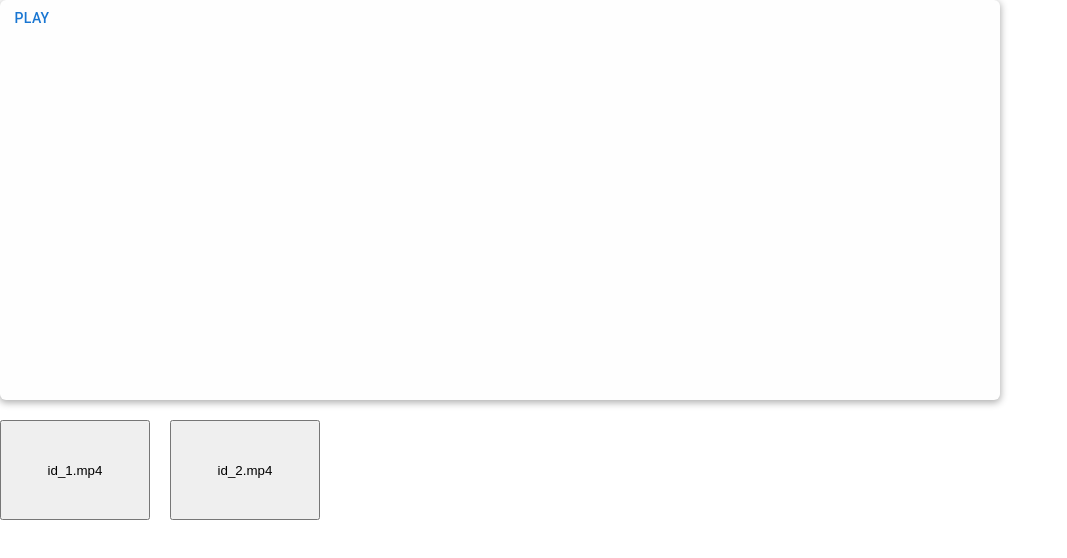
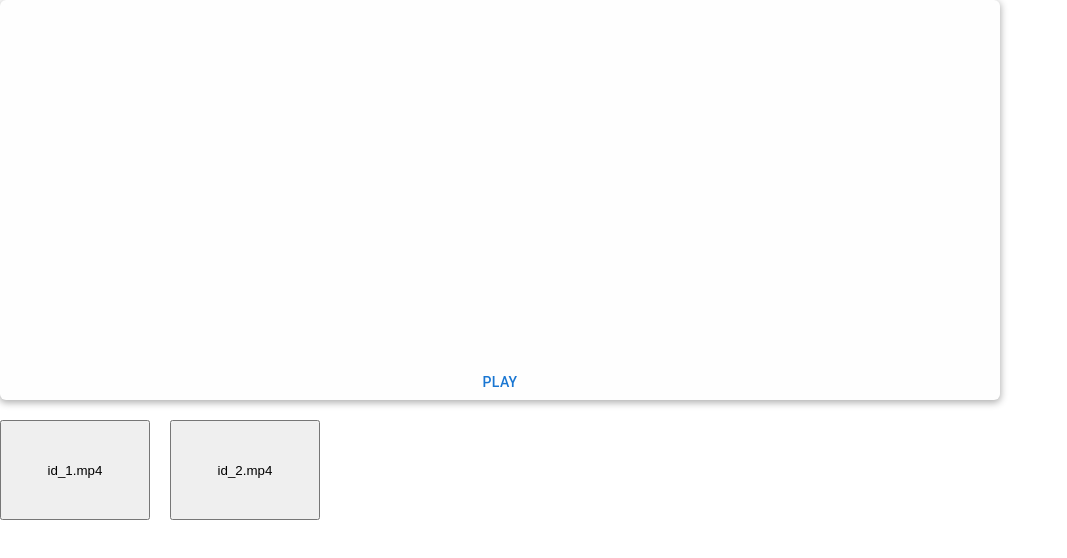
Before and after one commit to MrCoul3/pl, a React (Create React App) app: page / in a window 1280 px wide. Shown: the top 558 px of the page, without its empty margins (0-1067 px from the left). Built offline with nearby package versions, Linux system fonts and the light colour scheme.

Commit message:
add play/pause buttons

```diff
--- a/src/component/MainPlayerFrame/MainPlayerFrame.tsx
+++ b/src/component/MainPlayerFrame/MainPlayerFrame.tsx
@@ -1,7 +1,10 @@
-import React, { useEffect, useRef } from "react";
+import React, { useEffect, useState } from "react";
 import { PlayerInstance } from "../PlayerInstance";
 import style from "./style.module.css";
 import { Button } from "@mui/material";
+import { PLAYER_STATUSES } from "../../enums/PlayerStatuses";
+import { NavigationPanel } from "../NavigationPanel/NavigationPanel";
+
 interface IProps {
   input: string[];
 }
@@ -11,15 +14,28 @@ export const MainPlayerFrame = (props: IProps) => {
     console.log(props.input);
   }, [props.input]);
 
-  const currentVideo = useRef(null);
+  const [playerStatus, setPlayerStatus] = useState<PLAYER_STATUSES>(
+    PLAYER_STATUSES.pause
+  );
+
+  function playerAction() {
+    if (playerStatus === PLAYER_STATUSES.pause)
+      setPlayerStatus(PLAYER_STATUSES.play);
+    if (playerStatus === PLAYER_STATUSES.play)
+      setPlayerStatus(PLAYER_STATUSES.pause);
+  }
 
   return (
     <>
       <section className={style.mainFrame}>
-        {props.input.map((input) => (
-          <PlayerInstance currentVideo={currentVideo} input={input} />
-        ))}
-        <Button>Play</Button>
+
+        <div>
+          {props.input.map((input) => (
+            <PlayerInstance playerStatus={playerStatus} input={input} />
+          ))}
+        </div>
+
+        <NavigationPanel status={playerStatus} action={playerAction} />
       </section>
     </>
   );
--- a/src/component/MainPlayerFrame/style.module.css
+++ b/src/component/MainPlayerFrame/style.module.css
@@ -1,7 +1,10 @@
 .mainFrame {
+    display: flex;
     box-shadow: 0px 2px 7px 1px rgba(0, 0, 0, 0.3);
     width: 1000px;
     height: 400px;
     background: #FEFEFE;
     border-radius: 6px;
+    flex-direction: column;
+    justify-content: space-between;
 }
--- /dev/null
+++ b/src/component/NavigationPanel/NavigationPanel.tsx
@@ -0,0 +1,22 @@
+import { observer } from "mobx-react";
+import style from "./style.module.css";
+import { PLAYER_STATUSES } from "../../enums/PlayerStatuses";
+import { Button } from "@mui/material";
+import React from "react";
+
+interface INavPanel {
+  status: PLAYER_STATUSES;
+  action(): void;
+}
+
+export const NavigationPanel = observer((props: INavPanel) => {
+  return (
+    <>
+      <div className={style.navigationPanel}>
+        <Button onClick={props.action}>
+          {props.status === PLAYER_STATUSES.pause ? "Play" : "Pause"}
+        </Button>
+      </div>
+    </>
+  );
+});
--- /dev/null
+++ b/src/component/NavigationPanel/style.module.css
@@ -0,0 +1,4 @@
+.navigationPanel {
+    display: flex;
+    justify-content: center;
+}
--- a/src/component/PlayerInstance.tsx
+++ b/src/component/PlayerInstance.tsx
@@ -1,16 +1,32 @@
-import React, { Ref, useRef } from "react";
+import React, { Ref, useEffect, useRef } from "react";
+import { PLAYER_STATUSES } from "../enums/PlayerStatuses";
 
 interface IInput {
   input: string;
-  currentVideo: Ref<HTMLVideoElement>;
+  playerStatus: string;
 }
 export const PlayerInstance = (props: IInput) => {
-  return (
-    <video
-      ref={props.currentVideo}
-      autoPlay
-      width="400px"
-      src={props.input}
-    />
-  );
+  const currentVideo = useRef(null);
+
+  function actions() {
+    if (props.playerStatus === PLAYER_STATUSES.play) {
+      videoElement()?.play();
+    }
+    if (props.playerStatus === PLAYER_STATUSES.pause) {
+      videoElement()?.pause();
+    }
+  }
+
+  useEffect(() => {
+    actions();
+  }, [props.playerStatus]);
+
+  function videoElement() {
+    if (currentVideo.current !== null) {
+      const current = currentVideo.current as HTMLVideoElement;
+      return current;
+    }
+  }
+
+  return <video ref={currentVideo} width="400px" src={props.input} />;
 };
--- /dev/null
+++ b/src/enums/PlayerStatuses.ts
@@ -0,0 +1,5 @@
+export enum PLAYER_STATUSES  {
+    stop = "stop",
+    play = "play",
+    pause = "pause"
+}
```
